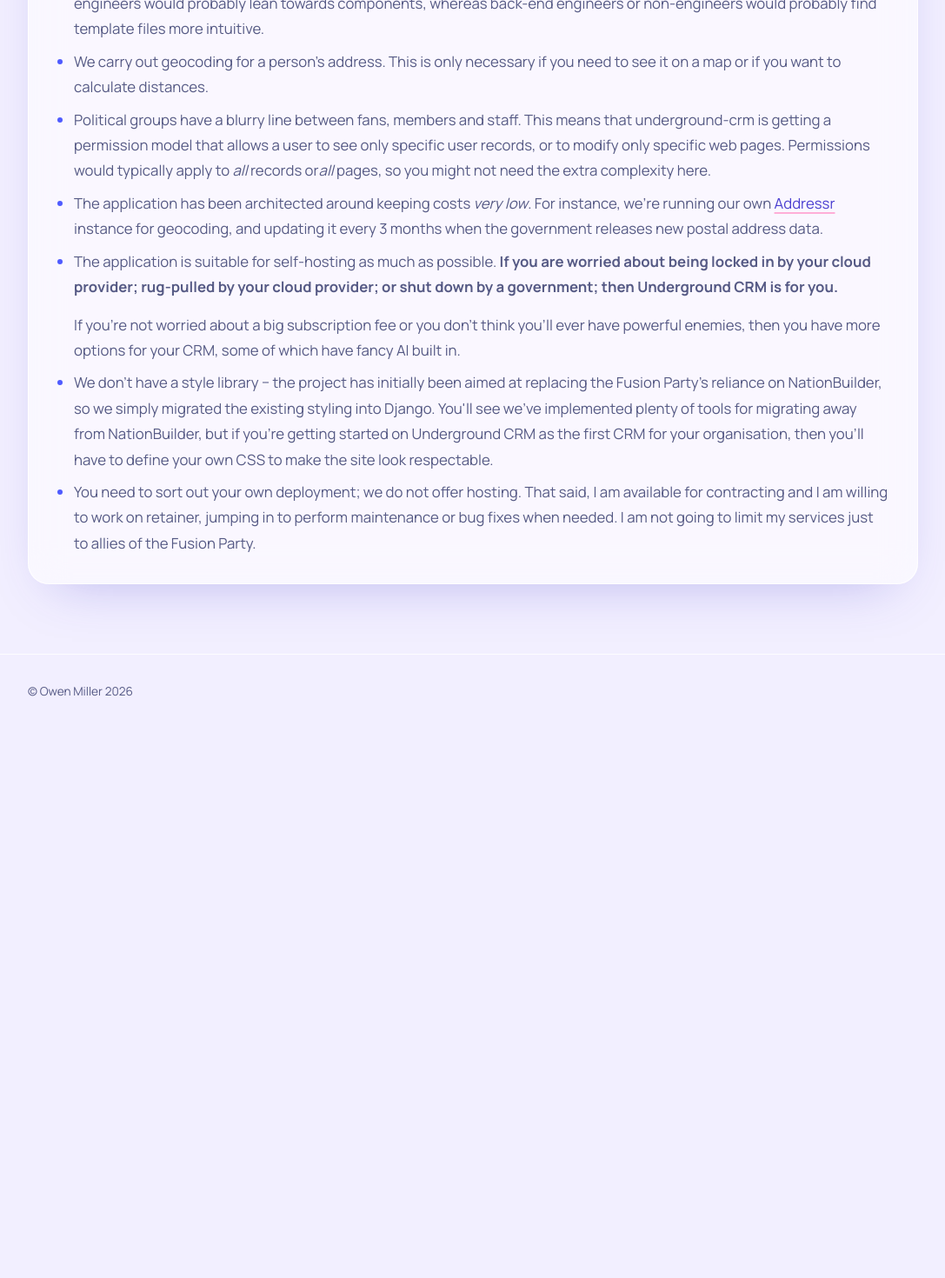
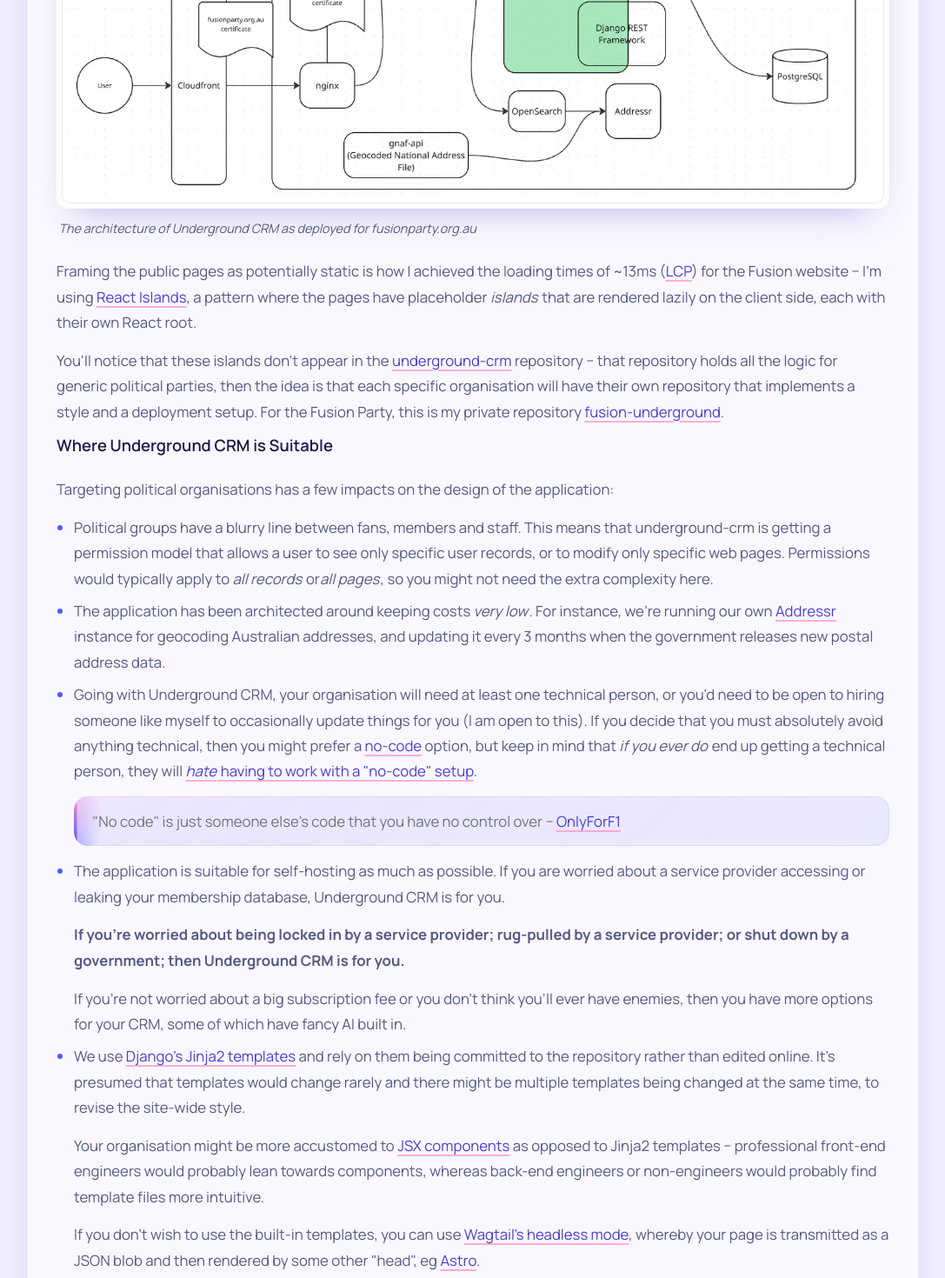
Before and after one commit to owen9825/owen_next_website, a Next.js app: page /underground-foundation/underground-crm in a window 1280 px wide. Shown: the part 3720-5190 px from the top of the page at 87% size, without its empty margins (96-1183 px from the left). Before the commit the page ends 4566 px from the top, so only its background shows below. Built offline with nearby package versions, Linux system fonts and the light colour scheme.

Commit message:
Finishing article about Underground CRM

```diff
--- a/src/app/globals.css
+++ b/src/app/globals.css
@@ -59,6 +59,12 @@ a:focus-visible {
   text-decoration-color: currentColor;
 }
 
+/* Italics lean into the following space, so give them a touch more room */
+i,
+em {
+  padding-right: 0.08em;
+}
+
 ::selection {
   background: var(--blush);
   color: var(--navy);
--- a/src/app/underground-foundation/underground-crm/page.tsx
+++ b/src/app/underground-foundation/underground-crm/page.tsx
@@ -101,10 +101,10 @@ export default function UndergroundFoundation() {
               />
             </Screenshots>
             <p>
-              Most of our objects use UUIDs, so that merging two cells together is unlikely to result in conflicts. We
+              Most of our objects use UUIDs so that merging two cells together is unlikely to result in conflicts. We
               are also supporting the notion of Feed Pages that normally render as HTML, but which are also available as
               RSS feeds. Underground CRM instances can then subscribe to the RSS feed from another instance and publish
-              those events or blog posts alongside its own.
+              those events or blog posts alongside their own.
             </p>
             <p>
               For organisations worried about having their membership disrupted, it's also worth mentioning that the
@@ -127,17 +127,19 @@ export default function UndergroundFoundation() {
               realistically be pre-built as static pages
               using <Link href="https://pypi.org/project/wagtail-bakery/">wagtail-bakery</Link>.
             </p>
+            <Screenshot src={"/images/architecture.webp"} alt={"An architecture diagram for Underground CRM"}
+                        caption={"The architecture of Underground CRM as deployed for fusionparty.org.au"}/>
             <p>
               Framing the public pages as potentially static is how I achieved the loading times of
               ~13ms (<Link href="https://web.dev/articles/lcp">LCP</Link>) for the Fusion website −
               I'm using <Link href="https://jasonformat.com/islands-architecture/">React Islands</Link>, a pattern
               where the pages have placeholder <i>islands</i> that are rendered lazily on the client side, each with
-              its own React root.
+              their own React root.
             </p>
             <p>
               You'll notice that these islands don't appear in
-              the <Link href="https://github.com/Underground-Foundation/underground-crm/">underground-crm</Link>
-              repository − that repository holds all the logic for generic political parties, then the idea is that
+              the <Link href="https://github.com/Underground-Foundation/underground-crm/">underground-crm</Link> repository −
+              that repository holds all the logic for generic political parties, then the idea is that
               each specific organisation will have their own repository that implements a style and a deployment setup.
               For the Fusion Party, this is my private
               repository <Link href="https://github.com/owen9825/fusion-underground">fusion-underground</Link>.
@@ -149,6 +151,45 @@ export default function UndergroundFoundation() {
               Targeting political organisations has a few impacts on the design of the application:
             </p>
             <ul>
+              <li>Political groups have a blurry line between fans, members and staff. This means that
+                underground-crm is getting a permission model that allows a user to see only specific user records,
+                or to modify only specific web pages. Permissions would typically apply to <i>all records</i> or
+                <i>all pages</i>, so you might not need the extra complexity here.
+              </li>
+              <li>
+                The application has been architected around keeping costs <i>very low</i>. For instance, we're
+                running our own <Link href="https://github.com/mountain-pass/addressr">Addressr</Link> instance for
+                geocoding Australian addresses, and updating it every 3 months when the government releases new postal
+                address data.
+              </li>
+              <li>
+                <p>
+                  Going with Underground CRM, your organisation will need at least one technical person, or you'd need
+                  to be open to hiring someone like myself to occasionally update things for you (I am open to this).
+                  If you decide that you must absolutely avoid anything technical, then you might prefer
+                  a <Link href="https://cloud.google.com/discover/what-is-no-code?hl=en">no-code</Link> option, but
+                  keep in mind that <i>if you ever do</i> end up getting a technical person, they
+                  will <Link href="https://news.ycombinator.com/item?id=22033827"><i>hate</i> having to work with a
+                  "no-code" setup</Link>.
+                </p>
+                <blockquote>
+                  "No code" is just someone else's code that you have no control
+                  over − <Link href="https://www.reddit.com/r/programming/s/v6ZkNBpe7W">OnlyForF1</Link>
+                </blockquote>
+              </li>
+              <li>
+                <p>The application is suitable for self-hosting as much as possible. If you are worried about a
+                  service provider accessing or leaking your membership database, Underground CRM is for you.
+                </p>
+                <p><b>If
+                  you're worried about being locked in by a service provider; rug-pulled by a service provider; or
+                  shut down by a government; then Underground CRM is for you.</b>
+                </p>
+                <p>
+                  If you're not worried about a big subscription fee or you don't think you'll ever have
+                  enemies, then you have more options for your CRM, some of which have fancy AI built in.
+                </p>
+              </li>
               <li>
                 <p>
                   We use <Link href="https://docs.djangoproject.com/en/6.0/topics/templates/">Django's Jinja2
@@ -164,28 +205,11 @@ export default function UndergroundFoundation() {
                   components, whereas back-end engineers or non-engineers would probably find template files more
                   intuitive.
                 </p>
-              </li>
-              <li>We carry out geocoding for a person's address. This is only necessary if you need to see it on a
-                map or if you want to calculate distances.
-              </li>
-              <li>Political groups have a blurry line between fans, members and staff. This means that
-                underground-crm is getting a permission model that allows a user to see only specific user records,
-                or to modify only specific web pages. Permissions would typically apply to <i>all</i> records or
-                <i>all</i> pages, so you might not need the extra complexity here.
-              </li>
-              <li>
-                The application has been architected around keeping costs <i>very low</i>. For instance, we're
-                running our own <Link href="https://github.com/mountain-pass/addressr">Addressr</Link> instance for
-                geocoding, and updating it every 3 months when the government releases new postal address data.
-              </li>
-              <li>
-                <p>The application is suitable for self-hosting as much as possible. <b>If you are worried about being
-                locked in by your cloud provider; rug-pulled by your cloud provider; or shut down by a government;
-                  then Underground CRM is for you.</b>
-                </p>
                 <p>
-                  If you're not worried about a big subscription fee or you don't think you'll ever have powerful
-                  enemies, then you have more options for your CRM, some of which have fancy AI built in.
+                  If you don't wish to use the built-in templates, you can
+                  use <Link href="https://wagtail.org/headless/">Wagtail's headless mode</Link>, whereby your
+                  page is transmitted as a JSON blob and then rendered by some other "head",
+                  eg <Link href="https://astro.build/">Astro</Link>.
                 </p>
               </li>
               <li>
@@ -197,29 +221,31 @@ export default function UndergroundFoundation() {
               </li>
               <li>
                 You need to sort out your own deployment; we do not offer hosting. That said, I am available for
-                contracting and I am willing to work on retainer, jumping in to perform maintenance or bug fixes when
+                contracting and I am willing to work on retainer, jumping in to perform maintenance or bug-fixes when
                 needed. I am not going to limit my services just to allies of the Fusion Party.
               </li>
             </ul>
-            {/* todo: migrating to underground CRM */}
-            {/*<h2>Contributing</h2>
             <p>
-              These organisations providing the core services might have been not-for-profit, but they weren't for loss
-              either. The most obvious proof is the fact that their source code is not publicly available. They're
-              locking in their customers just like any other profit-driven company, and the fact that their source
-              code wasn't publicly available meant that whenever we ran into limitations of the platform, we just had
-              to suck it up − we couldn't change it.
-            </p>*/}
-            {/*<p>
-              Sure, <Link href="https://nationbuilder.com/" rel="nofollow">NationBuilder</Link> offers an API, but it
-              only does limited actions. This is presumably a way to push subscribers into NationBuilder's own
-              <Link href="https://nationbuilder.com/automations" rel="nofollow">Automations</Link>.
+              So, the perfect scenario for Underground CRM is an organisation that's already using NationBuilder and is
+              happy with its existing styles, but wants to move to something that has a much lower operating cost,
+              and functionality that's better suited to Australian electorates.
             </p>
             <p>
-              There were various "open-source" options out there too, but many of these ended up being a freemium model,
-              so we'd still be vulnerable to lock-in and
-
-            </p>*/}
+              As more clients switch over to Underground CRM, the community of possible contributors grows, so you'll
+              see a growing pace for improvements. I switched Fusion over when I felt it had reached
+              the <Link href="https://en.wikipedia.org/wiki/Minimum_viable_product">MVP</Link> stage, and now we're at
+              the stage of making things even better than NationBuilder.
+            </p>
+            <p>
+              The measure of success will not just be in the operating costs or the page-load speeds, but in an
+              organisation's ability to onboard more members as contributors, which will in turn help to gain more
+              members and more influence.
+            </p>
+            <Screenshot
+                src="/images/underground-crm/Owen_and_Kieran.webp"
+                alt="Owen and a volunteer during the 2023 Aston federal by-election"
+                caption="Campaigning with a fellow believer during the 2023 Aston by-election"
+              />
           </Prose>
         </Card>
       </Section>
--- a/src/components/Page/styles.module.scss
+++ b/src/components/Page/styles.module.scss
@@ -1,6 +1,29 @@
 @use "../../styles/shared" as *;
 
 // Building blocks shared by every page: see src/components/Page/index.tsx
+
+// A tinted panel with an accent bar down the left edge, shared by Screenshots
+// and blockquotes
+%accentPanel {
+  position: relative;
+  border-radius: 16px;
+  background: linear-gradient(135deg, rgba(201, 184, 255, 0.28), rgba(143, 155, 255, 0.16));
+  box-shadow: inset 0 0 0 1px rgba(143, 155, 255, 0.18);
+
+  // The accent bar: solid at the left edge, fading out to the right. It runs
+  // the full height, so the colour follows the panel's rounded corners.
+  &::before {
+    content: "";
+    position: absolute;
+    inset: 0 auto 0 0;
+    width: 2rem;
+    border-radius: inherit;
+    background: linear-gradient(180deg, var(--pink), var(--blue));
+    -webkit-mask-image: linear-gradient(90deg, #000 0, #000 3px, rgba(0, 0, 0, 0.35) 4px, transparent 100%);
+    mask-image: linear-gradient(90deg, #000 0, #000 3px, rgba(0, 0, 0, 0.35) 4px, transparent 100%);
+    pointer-events: none;
+  }
+}
 
 /* ---------- Sections ---------- */
 
@@ -73,6 +96,21 @@
 
   li::marker {
     color: var(--blue);
+  }
+
+  // Quotes sit on the same tinted panel and accent bar as Screenshots, in a
+  // muted grey (like Bootstrap's "secondary") so they read as an aside
+  blockquote {
+    @extend %accentPanel;
+    margin-block: 0.9rem;
+    padding: 0.85rem 1rem 0.85rem 1.35rem;
+    isolation: isolate;
+    color: #6c757d;
+
+    // Keep the accent bar's fade beneath the text
+    &::before {
+      z-index: -1;
+    }
   }
 
   h2,
@@ -156,15 +194,12 @@
 // Two columns on wider screens, so a wide screenshot can sit beneath a pair of
 // narrower ones; a single column on phones.
 .screenshots {
-  position: relative;
+  @extend %accentPanel;
   display: grid;
   grid-template-columns: minmax(0, 1fr);
   gap: 1.5rem 1.25rem;
   margin-block: 1.5rem;
   padding: 1rem 1rem 1rem 1.35rem;
-  border-radius: 16px;
-  background: linear-gradient(135deg, rgba(201, 184, 255, 0.28), rgba(143, 155, 255, 0.16));
-  box-shadow: inset 0 0 0 1px rgba(143, 155, 255, 0.18);
 
   // Side-by-side screenshots share a vertical centre
   @media (min-width: 640px) {
@@ -176,25 +211,16 @@
   > * {
     position: relative;
   }
-
-  // The accent bar: solid at the left edge, fading out to the right. It runs
-  // the full height, so the colour follows the panel's rounded corners.
-  &::before {
-    content: "";
-    position: absolute;
-    inset: 0 auto 0 0;
-    width: 2rem;
-    border-radius: inherit;
-    background: linear-gradient(180deg, var(--pink), var(--blue));
-    -webkit-mask-image: linear-gradient(90deg, #000 0, #000 3px, rgba(0, 0, 0, 0.35) 4px, transparent 100%);
-    mask-image: linear-gradient(90deg, #000 0, #000 3px, rgba(0, 0, 0, 0.35) 4px, transparent 100%);
-    pointer-events: none;
-  }
 }
 
 // A screenshot with its caption beneath
 .screenshot {
   margin: 0;
+
+  // On its own, outside a Screenshots group, give it the same room as a group
+  :not(.screenshots) > & {
+    margin-block: 1.5rem;
+  }
 
   // Alone in a group, it takes the full row, centred when a width keeps it narrower
   &:only-child {
```
Also changed, not shown: public/images/architecture.webp (added), 1 other file (tests, documents, lock files or other folders).
